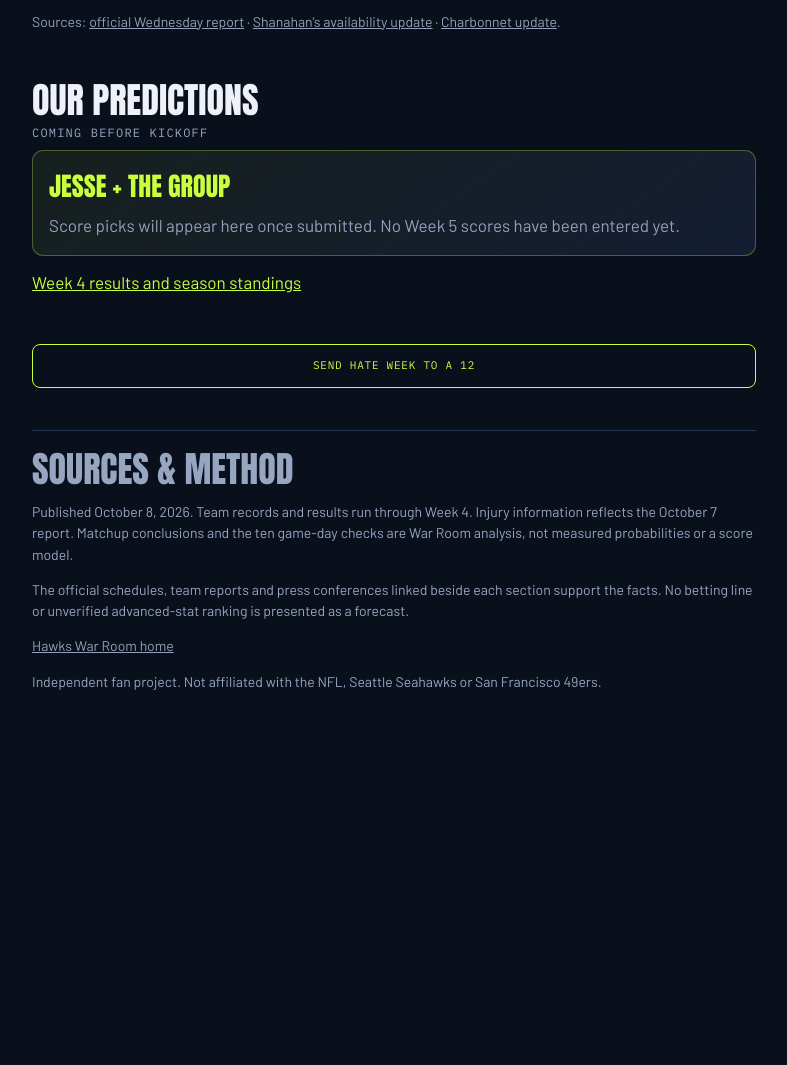
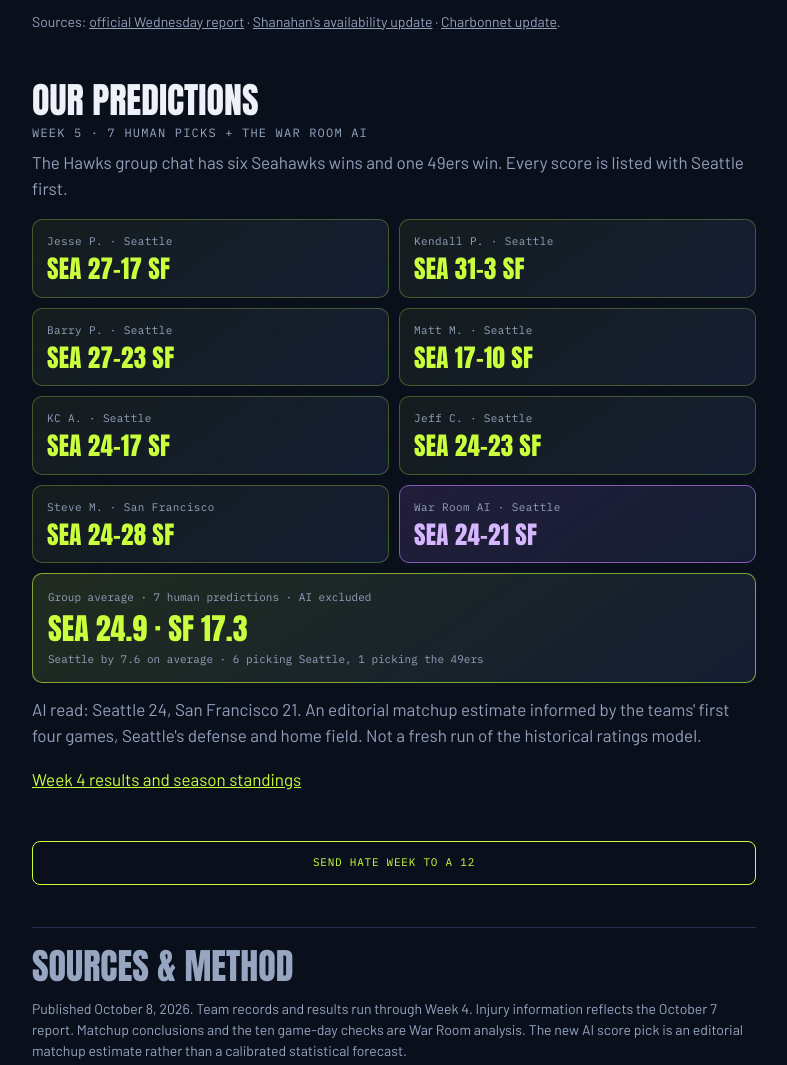
Before and after one commit to jessedeanrivero/jessedeanrivero, a plain HTML site: page seahawks/g/2026-w5.html in a window 1280 px wide. Shown: the part 6382-7447 px from the top of the page, without its empty margins (246-1033 px from the left). Before the commit the page ends 7162 px from the top, so only its background shows below. Drawn offline with Linux system fonts and the light colour scheme; a script that the page names is missing.

Commit message:
Publish Week 5 group predictions and AI pick on Hate Week prep sheet

```diff
--- a/seahawks/g/2026-w5.html
+++ b/seahawks/g/2026-w5.html
@@ -18,6 +18,17 @@ section{padding-top:36px;scroll-margin-top:62px}h2{font-family:var(--disp);font-
 .stats{display:grid;grid-template-columns:1fr 76px 76px;align-items:center;border-top:1px solid var(--line)}.stats div{padding:10px 8px;border-bottom:1px solid var(--line)}.stats .lab{padding-left:0;color:var(--mute)}.stats .sea{text-align:center;color:var(--sea);font-weight:600}.stats .lac{text-align:center;color:var(--opp);font-weight:600}.stats.head{font:9px var(--mono);text-transform:uppercase;letter-spacing:.08em;color:var(--dim);border-top:0}.stats.head div{border-bottom:1px solid #41516f}
 .injury{padding:15px;border:1px solid var(--line);border-radius:10px;background:var(--panel)}.injury b{color:#fff}.injury p{margin:7px 0 0;color:var(--mute)}
 .season-note{padding:16px;border:1px solid rgba(201,255,61,.3);border-radius:11px;background:linear-gradient(145deg,rgba(201,255,61,.07),var(--panel))}.season-note b{font-family:var(--disp);font-size:26px;font-weight:400;color:var(--sea);text-transform:uppercase}.season-note p{margin:7px 0 0;color:var(--mute)}
+
+.pick-grid{display:grid;grid-template-columns:repeat(2,minmax(0,1fr));gap:10px;margin:16px 0 10px}
+.pick-card{padding:14px;border:1px solid rgba(201,255,61,.27);border-radius:10px;background:linear-gradient(145deg,rgba(201,255,61,.06),var(--panel))}
+.pick-card span{display:block;color:var(--mute);font:11px var(--mono);letter-spacing:.035em;margin-bottom:7px}
+.pick-card b{display:block;color:var(--sea);font:25px/1.1 var(--disp);letter-spacing:.01em}
+.pick-card.ai-pick{border-color:#8659ba;background:linear-gradient(145deg,rgba(141,93,194,.18),var(--panel))}
+.pick-card.ai-pick b{color:#d6b7ff}
+.pick-summary{padding:15px;border:1px solid rgba(201,255,61,.6);border-radius:10px;background:linear-gradient(145deg,rgba(201,255,61,.12),var(--panel))}
+.pick-summary span,.pick-summary small{display:block;color:var(--mute);font:11px/1.5 var(--mono)}
+.pick-summary strong{display:block;color:var(--sea);font:30px/1.1 var(--disp);margin:6px 0}
+@media(max-width:440px){.pick-card{padding:11px}.pick-card b{font-size:22px}.pick-grid{gap:8px}}
 .share{width:100%;margin:30px 0 0;padding:12px;border:1px solid var(--sea);border-radius:8px;background:transparent;color:var(--sea);font:11px var(--mono);letter-spacing:.07em;text-transform:uppercase;cursor:pointer}footer{margin-top:42px;padding-top:20px;border-top:1px solid var(--line);color:var(--dim);font-size:12px}footer a{color:var(--mute)}
 @media(max-width:600px){.wrap{padding-left:14px;padding-right:14px}.quick{grid-template-columns:repeat(2,1fr)}.quick div:nth-child(2){border-right:0}.quick div:nth-child(-n+2){border-bottom:1px solid var(--line)}.takeaways{grid-template-columns:1fr}.scorebar b{font-size:28px}.watch-top{grid-template-columns:34px 1fr}.verdict{grid-column:2;justify-self:start}.stats{grid-template-columns:1fr 66px 66px}.pred-row{grid-template-columns:30px 1fr auto}}
 
@@ -61,7 +72,23 @@ section{padding-top:36px;scroll-margin-top:62px}h2{font-family:var(--disp);font-
 <div class="injury"><h3>Seattle</h3><ul><li><strong>Leonard Williams, ankle:</strong> limited. Watch his workload and interior push.</li><li><strong>George Holani, ribs, and Beau Stephens, knee:</strong> limited. Backfield depth and right-guard availability matter.</li><li><strong>Tyrice Knight and Nehemiah Pritchett, ankles:</strong> limited. <strong>Chazz Surratt, calf:</strong> did not practice.</li><li><strong>Zach Charbonnet, knee:</strong> limited while on PUP. Macdonald said he will not play this week.</li><li><strong>JSN:</strong> rest day, not an injury absence. <strong>Ty Okada and Patrick O’Connell:</strong> full participants.</li></ul></div>
 <div class="injury"><h3>San Francisco</h3><ul><li><strong>Nick Bosa, knee/calf, and Kyle Juszczyk, knee:</strong> did not practice. Shanahan does not expect Bosa back this week and expects Juszczyk to miss a few weeks.</li><li><strong>Marques Sigle, ankle, Upton Stout, shoulder, and James Thompson, ankle:</strong> did not practice.</li><li><strong>Mike Evans, ribs, and Mykel Williams, knee:</strong> limited. Williams’ potential return depends on his progress.</li><li><strong>McCaffrey, Trent Williams and Dre Greenlaw:</strong> rest days, not injury absences.</li></ul></div>
 <p class="source-note">Sources: <a href="https://www.seahawks.com/news/week-5-injury-report-seahawks-vs-49ers">official Wednesday report</a> · <a href="https://www.49ers.com/news/kyle-shanahan-provides-injury-updates-following-week-4-win-over-broncos">Shanahan’s availability update</a> · <a href="https://www.reuters.com/sports/seahawks-rb-zach-charbonnet-wont-play-vs-49ers--flm-2026-10-05/">Charbonnet update</a>.</p></section>
-<section id="predictions"><h2>Our predictions<small>Coming before kickoff</small></h2><div class="season-note"><b>Jesse + the group</b><p>Score picks will appear here once submitted. No Week 5 scores have been entered yet.</p></div><p class="sub" style="margin-top:14px"><a href="/#predictions">Week 4 results and season standings</a></p></section>
+<section id="predictions">
+<h2>Our predictions<small>Week 5 · 7 human picks + the War Room AI</small></h2>
+<p class="sub">The Hawks group chat has six Seahawks wins and one 49ers win. Every score is listed with Seattle first.</p>
+<div class="pick-grid">
+<div class="pick-card"><span>Jesse P. · Seattle</span><b>SEA 27–17 SF</b></div>
+<div class="pick-card"><span>Kendall P. · Seattle</span><b>SEA 31–3 SF</b></div>
+<div class="pick-card"><span>Barry P. · Seattle</span><b>SEA 27–23 SF</b></div>
+<div class="pick-card"><span>Matt M. · Seattle</span><b>SEA 17–10 SF</b></div>
+<div class="pick-card"><span>KC A. · Seattle</span><b>SEA 24–17 SF</b></div>
+<div class="pick-card"><span>Jeff C. · Seattle</span><b>SEA 24–23 SF</b></div>
+<div class="pick-card"><span>Steve M. · San Francisco</span><b>SEA 24–28 SF</b></div>
+<div class="pick-card ai-pick"><span>War Room AI · Seattle</span><b>SEA 24–21 SF</b></div>
+</div>
+<div class="pick-summary"><span>Group average · 7 human predictions · AI excluded</span><strong>SEA 24.9 · SF 17.3</strong><small>Seattle by 7.6 on average · 6 picking Seattle, 1 picking the 49ers</small></div>
+<p class="sub" style="margin-top:14px">AI read: Seattle 24, San Francisco 21. An editorial matchup estimate informed by the teams' first four games, Seattle's defense and home field. Not a fresh run of the historical ratings model.</p>
+<p class="sub" style="margin-top:14px"><a href="/#predictions">Week 4 results and season standings</a></p>
+</section>
 <button class="share" id="share" type="button">Send Hate Week to a 12</button>
-<footer id="sources"><h2>Sources &amp; method</h2><p>Published October 8, 2026. Team records and results run through Week 4. Injury information reflects the October 7 report. Matchup conclusions and the ten game-day checks are War Room analysis, not measured probabilities or a score model.</p><p>The official schedules, team reports and press conferences linked beside each section support the facts. No betting line or unverified advanced-stat ranking is presented as a forecast.</p><p><a href="/">Hawks War Room home</a></p><p>Independent fan project. Not affiliated with the NFL, Seattle Seahawks or San Francisco 49ers.</p></footer></main>
+<footer id="sources"><h2>Sources &amp; method</h2><p>Published October 8, 2026. Team records and results run through Week 4. Injury information reflects the October 7 report. Matchup conclusions and the ten game-day checks are War Room analysis. The new AI score pick is an editorial matchup estimate rather than a calibrated statistical forecast.</p><p>The official schedules, team reports and press conferences linked beside each section support the facts. No betting line or unverified advanced-stat ranking is presented as a forecast.</p><p><a href="/">Hawks War Room home</a></p><p>Independent fan project. Not affiliated with the NFL, Seattle Seahawks or San Francisco 49ers.</p></footer></main>
 <script>document.getElementById('share').addEventListener('click',async function(){const url='https://www.hawkswarroom.com/g/2026-w5';try{if(navigator.share){await navigator.share({title:'Hate Week · Hawks War Room',url});return}}catch(e){if(e.name==='AbortError')return}try{await navigator.clipboard.writeText(url);this.textContent='Link copied'}catch(e){this.textContent=url}});</script></body></html>
```
